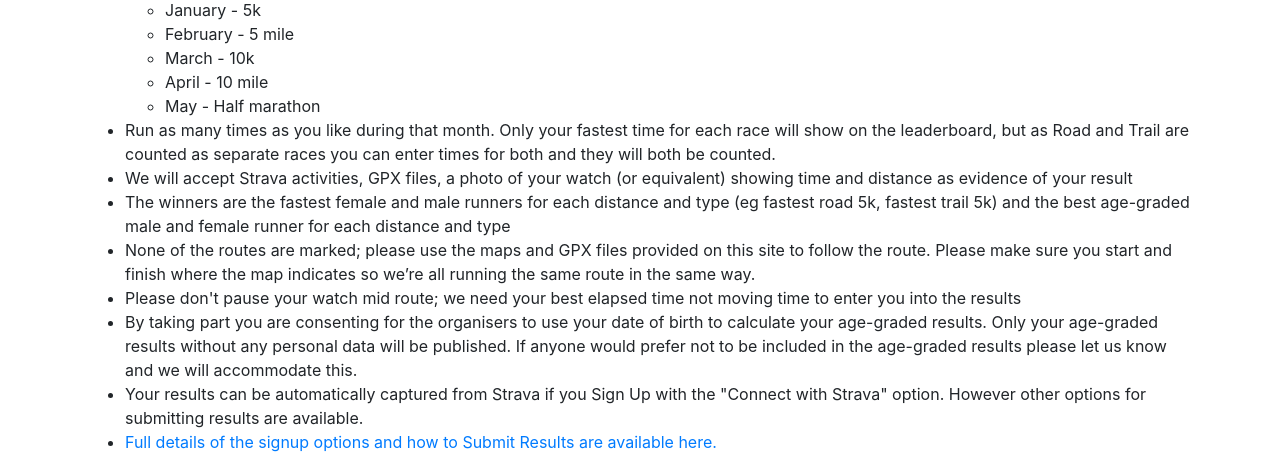
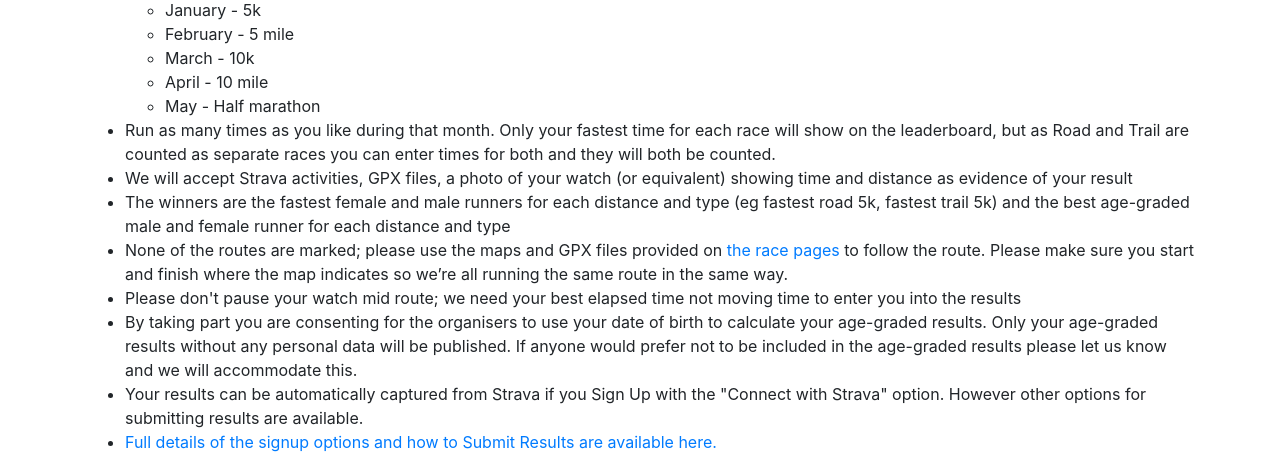
Before and after one commit to cablespaghetti/running-club-challenge, a Django app: page / in a window 1280 px wide. Shown: the part 261-732 px from the top of the page. Run offline with Django 4.2, Linux system fonts and the light colour scheme; some libraries are stand-ins or nearby versions.

Commit message:
Support maps on race pages

```diff
--- a/main/models.py
+++ b/main/models.py
@@ -52,6 +52,8 @@ class Race(models.Model):
     ]
     match_text = models.CharField(max_length=254)
     distance_unit = models.CharField(max_length=1, choices=DISTANCE_UNIT_CHOICES)
+    route_gpx = models.FileField(upload_to='route-gpx', blank=True, null=True)
+    route_image = models.FileField(upload_to='route-image', blank=True, null=True)
     strava_segment_id = models.BigIntegerField(blank=True, null=True)
 
 
--- a/main/templates/main/index.html
+++ b/main/templates/main/index.html
@@ -26,9 +26,9 @@
         <li>The winners are the fastest female and male runners for each distance and type
             (eg fastest road 5k, fastest trail 5k) and the best age-graded male and female runner for each distance and
             type</li>
-        <li>None of the routes are marked; please use the maps and GPX files provided on this site to follow the route.
-            Please make sure you start and finish where the map indicates so we’re all running the same route in the
-            same way.</li>
+        <li>None of the routes are marked; please use the maps and GPX files provided on
+            <a href="{% url 'race_list' %}">the race pages</a> to follow the route. Please make sure you start and
+            finish where the map indicates so we’re all running the same route in the same way.</li>
         <li>Please don't pause your watch mid route; we need your best elapsed time not moving time to enter you into
             the results</li>
         <li>By taking part you are consenting for the organisers to use your date of birth to calculate your age-graded
--- a/main/views.py
+++ b/main/views.py
@@ -42,7 +42,7 @@ def race_results(request, race_id):
             age_graded_processed_athlete_list.append(age_graded_activity.athlete)
 
     template_context = {
-        'race_name': race.name,
+        'race': race,
         'results_dict': results_dict,
     }
     return render(request, 'main/race_results.html', template_context)
```
Also changed, not shown: main/templates/main/race_results.html (+13 -1 lines).
